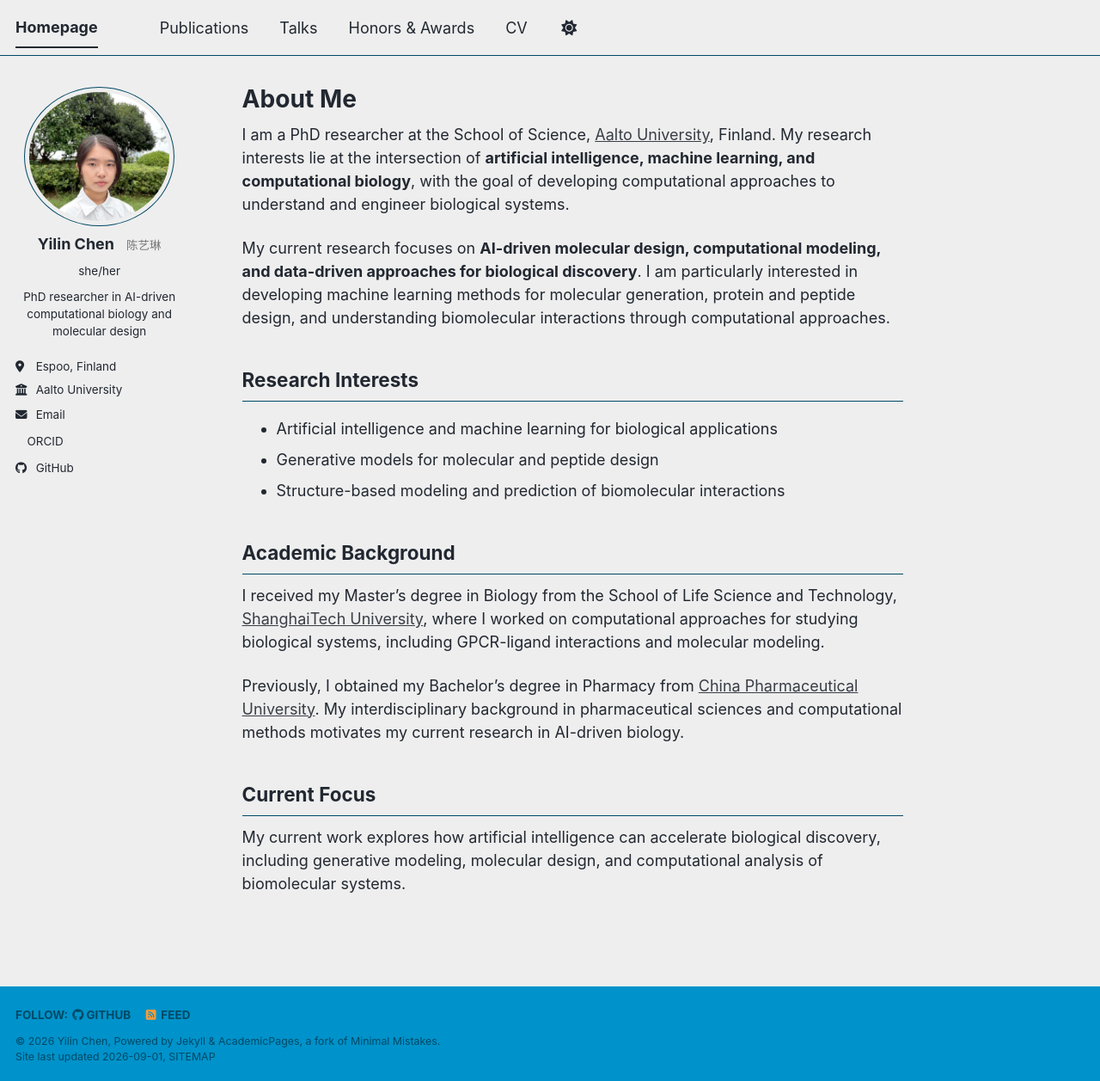
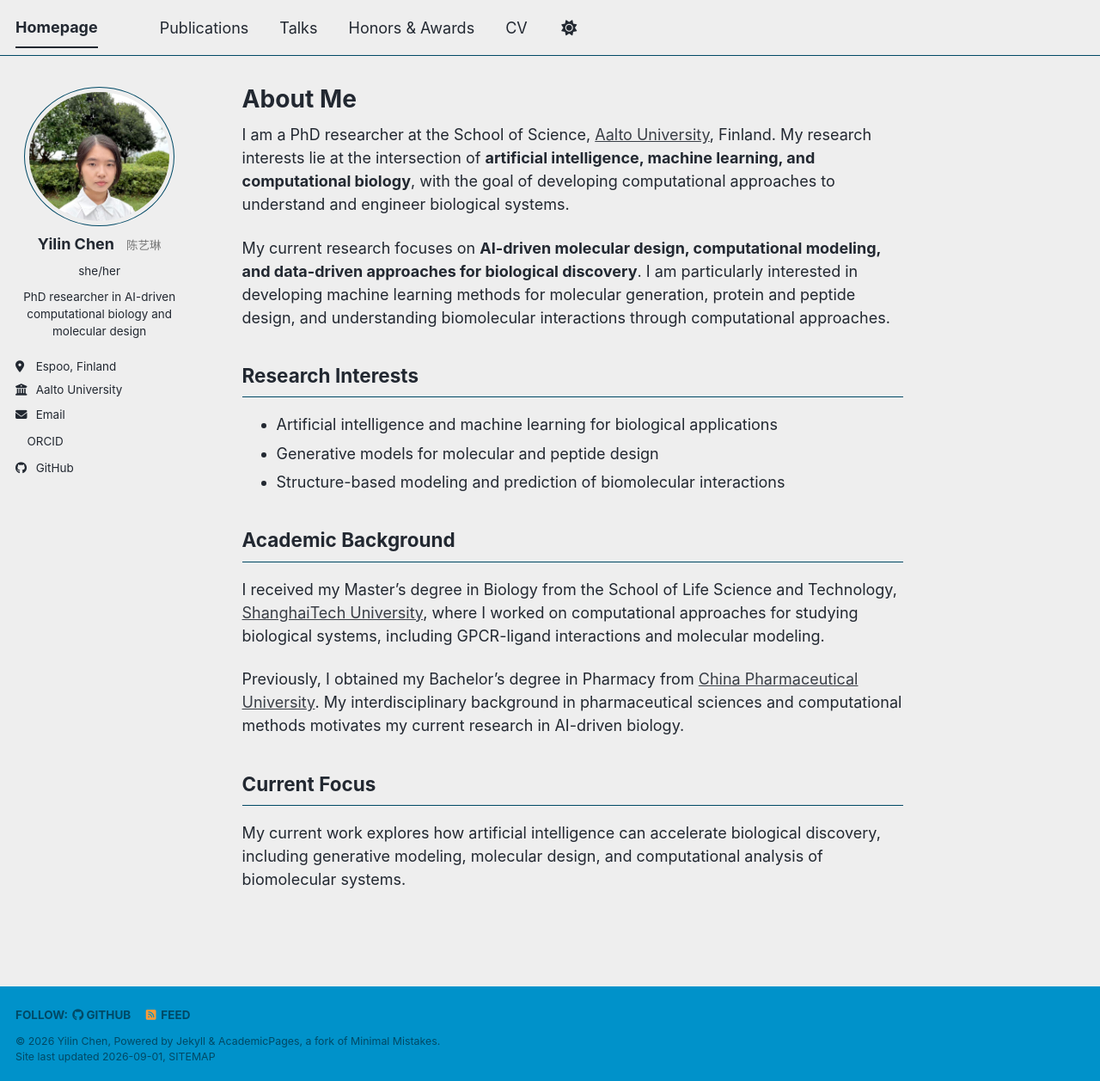
Before and after one commit to yilinchen1205/yilinchen.github.io, a Jekyll site: the page built from _pages/about.md, in a window 1280 px wide and 1257 px high. Shown: the whole window at 86% size. Built offline with Jekyll 4.4.1, drawn with Linux system fonts in a browser that asks for light colours; a style sheet for code colours, icons or effects is not loaded.

Commit message:
Update main.scss

```diff
--- a/assets/css/main.scss
+++ b/assets/css/main.scss
@@ -222,3 +222,26 @@
   opacity: 0.85;
   margin-top: 0.2em;
 }
+
+/* CV section formatting */
+
+.page__content h1,
+.page__content h2 {
+  margin-top: 1.8em;
+  margin-bottom: 0.8em;
+}
+
+
+.page__content ul {
+  margin-top: 0.5em;
+}
+
+
+.page__content li {
+  margin-bottom: 0.35em;
+}
+
+
+.page__content strong {
+  font-weight: 650;
+}
```
